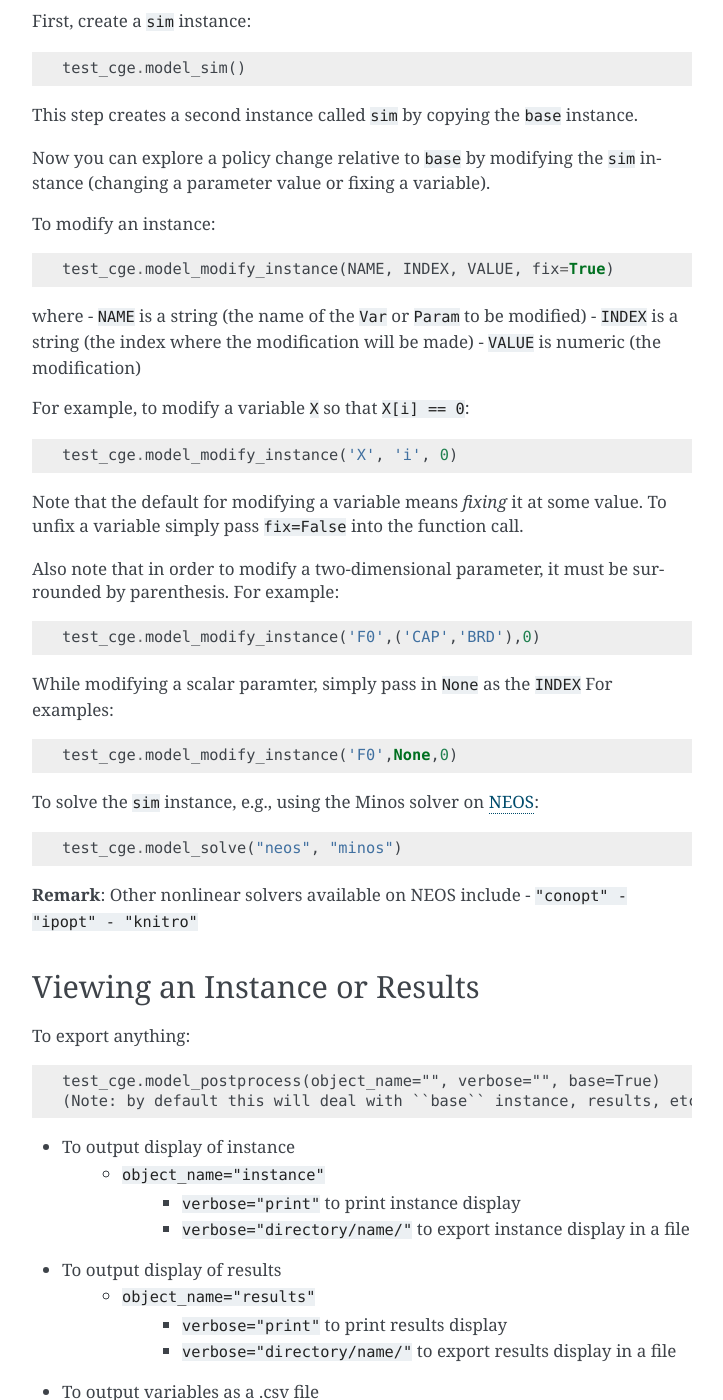
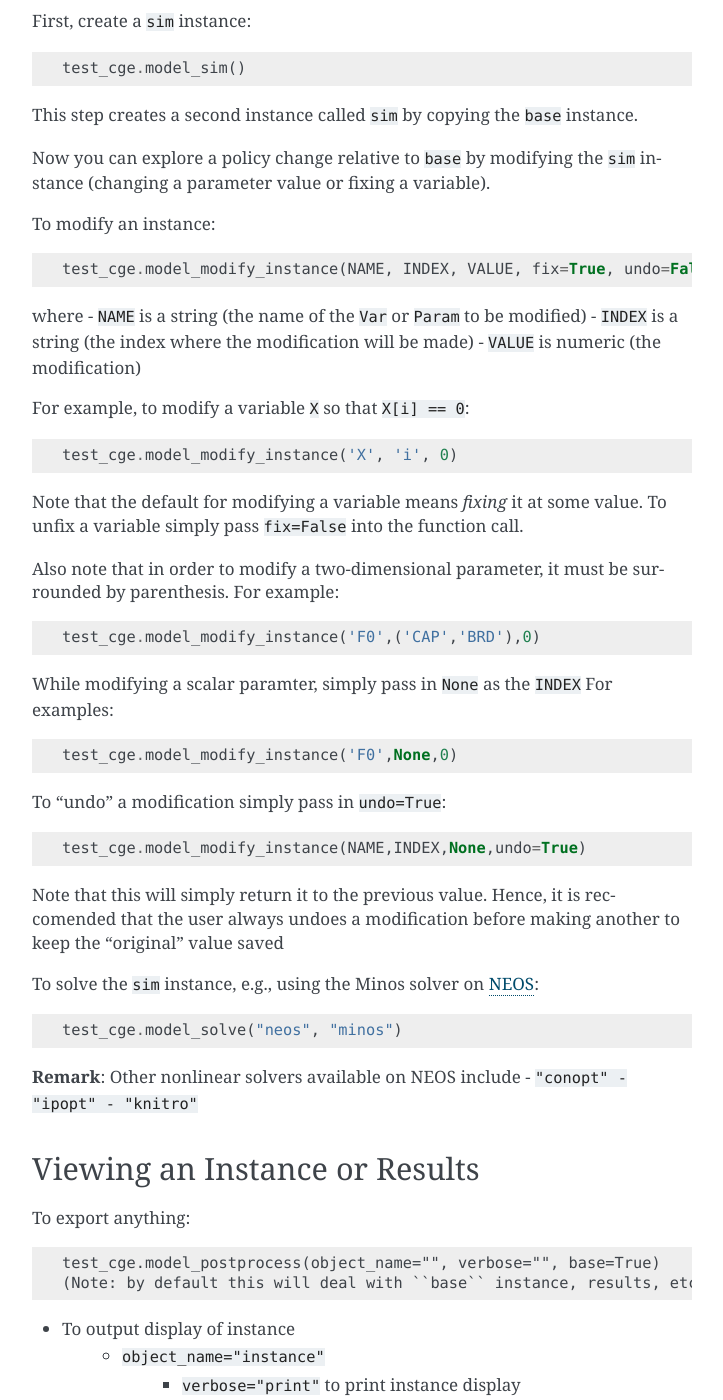
Before and after one commit to juanfung/pycge, a Sphinx documentation site: the page built from docs/index.rst, in a window 1280 px wide and 1400 px high, scrolled down 2367 px. Shown: the whole window, without its empty margins (388-1111 px from the left). Built offline with Sphinx 7.4.7, drawn with Linux system fonts in a browser that asks for light colours.

Commit message:
informatin on undoing a modification added to the docs

```diff
--- a/docs/index.rst
+++ b/docs/index.rst
@@ -124,7 +124,7 @@ instance (changing a parameter value or fixing a variable).
 
 To modify an instance::
 
-    test_cge.model_modify_instance(NAME, INDEX, VALUE, fix=True)
+    test_cge.model_modify_instance(NAME, INDEX, VALUE, fix=True, undo=False)
 
 where
 - ``NAME`` is a string (the name of the ``Var`` or ``Param`` to be modified)
@@ -145,6 +145,12 @@ For example::
 While modifying a scalar paramter, simply pass in ``None`` as the ``INDEX``
 For examples::
 	test_cge.model_modify_instance('F0',None,0)
+
+To "undo" a modification simply pass in ``undo=True``::
+
+	test_cge.model_modify_instance(NAME,INDEX,None,undo=True)
+
+Note that this will simply return it to the previous value. Hence, it is reccomended that the user always undoes a modification before making another to keep the "original" value saved
 
 To solve the ``sim`` instance, e.g.,
 using the Minos solver on `NEOS <neos-server.org/neos>`_::
```
